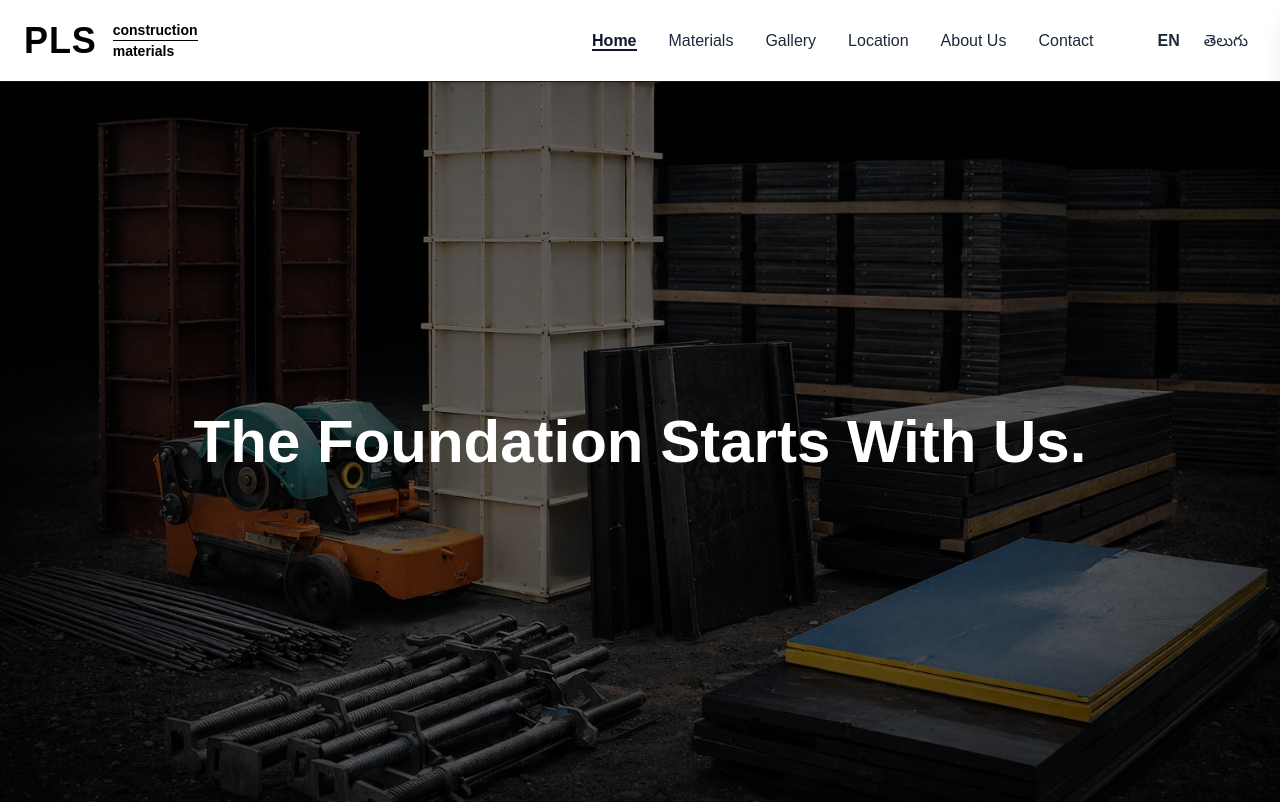
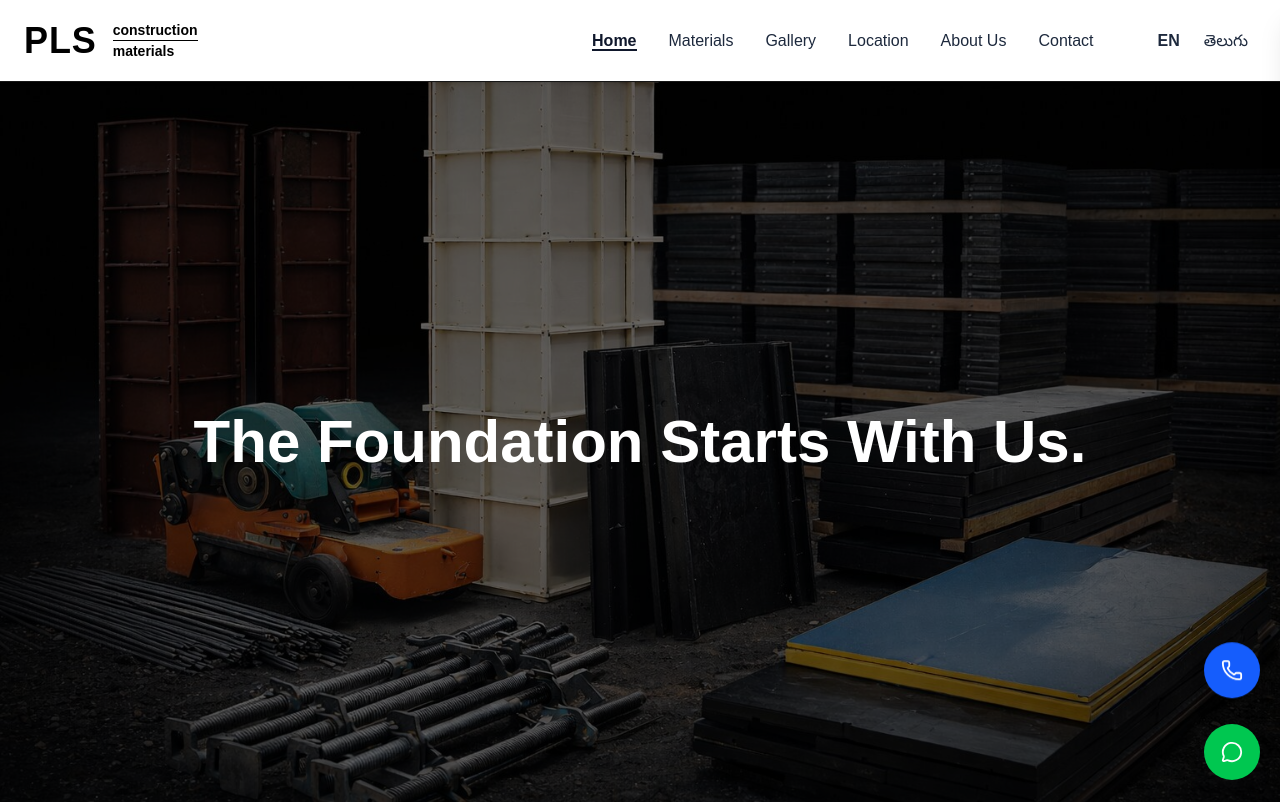
Before and after one commit to sowmyasrithiriveedhi/pls-construction, a Next.js app: page / in a window 1280 px wide. Shown: the top 802 px of the page. Built offline with nearby package versions, Linux system fonts and the light colour scheme.

Commit message:
added floating icons

```diff
--- a/app/layout.tsx
+++ b/app/layout.tsx
@@ -1,7 +1,8 @@
 import "./globals.css";
 import Header from "@/components/layout/Header";
 import Footer from "@/components/layout/Footer";
-import { LanguageProvider } from "../src/context/LanguageContext"; // ✅ added
+import { LanguageProvider } from "../src/context/LanguageContext";
+import FloatingContact from "@/components/FloatingContact";
 
 export const metadata = {
   title: "PLS Construction Materials",
@@ -16,10 +17,7 @@ export default function RootLayout({
   return (
     <html lang="en">
       <body className="flex flex-col min-h-screen">
-
-        {/* ✅ Added wrapper only */}
         <LanguageProvider>
-
           <Header />
 
           <main className="flex-grow">
@@ -27,9 +25,8 @@ export default function RootLayout({
           </main>
 
           <Footer />
-
+          <FloatingContact />
         </LanguageProvider>
-
       </body>
     </html>
   );
--- /dev/null
+++ b/components/FloatingContact.tsx
@@ -0,0 +1,46 @@
+"use client";
+
+import { Phone, MessageCircle } from "lucide-react";
+
+export default function FloatingContact() {
+  // Pre-filled WhatsApp message
+  const message = encodeURIComponent(
+    "Hello I want to know about construction materials"
+  );
+
+  return (
+    <div className="fixed bottom-5 right-5 z-50 flex flex-col gap-3">
+
+      {/* Call Button */}
+      <a
+        href="tel:+918885577399"
+        aria-label="Call Now"
+        className="group relative flex items-center justify-center w-14 h-14 rounded-full bg-blue-600 text-white shadow-xl hover:scale-110 transition duration-300 animate-bounce"
+      >
+        <Phone size={22} />
+
+        {/* Tooltip */}
+        <span className="absolute right-16 whitespace-nowrap bg-white text-slate-800 text-sm px-3 py-1 rounded-lg shadow-md opacity-0 group-hover:opacity-100 transition">
+          Call Now
+        </span>
+      </a>
+
+      {/* WhatsApp Button */}
+      <a
+        href={`https://wa.me/918885577399?text=${message}`}
+        target="_blank"
+        rel="noopener noreferrer"
+        aria-label="WhatsApp"
+        className="group relative flex items-center justify-center w-14 h-14 rounded-full bg-green-500 text-white shadow-xl hover:scale-110 transition duration-300 animate-pulse"
+      >
+        <MessageCircle size={22} />
+
+        {/* Tooltip */}
+        <span className="absolute right-16 whitespace-nowrap bg-white text-slate-800 text-sm px-3 py-1 rounded-lg shadow-md opacity-0 group-hover:opacity-100 transition">
+          WhatsApp
+        </span>
+      </a>
+
+    </div>
+  );
+}
--- a/package.json
+++ b/package.json
@@ -9,6 +9,7 @@
     "lint": "eslint"
   },
   "dependencies": {
+    "lucide-react": "^1.8.0",
     "next": "16.1.6",
     "react": "19.2.3",
     "react-dom": "19.2.3"
```
Also changed, not shown: public/whatsapp.png (deleted), 1 other file (tests, documents, lock files or other folders).
